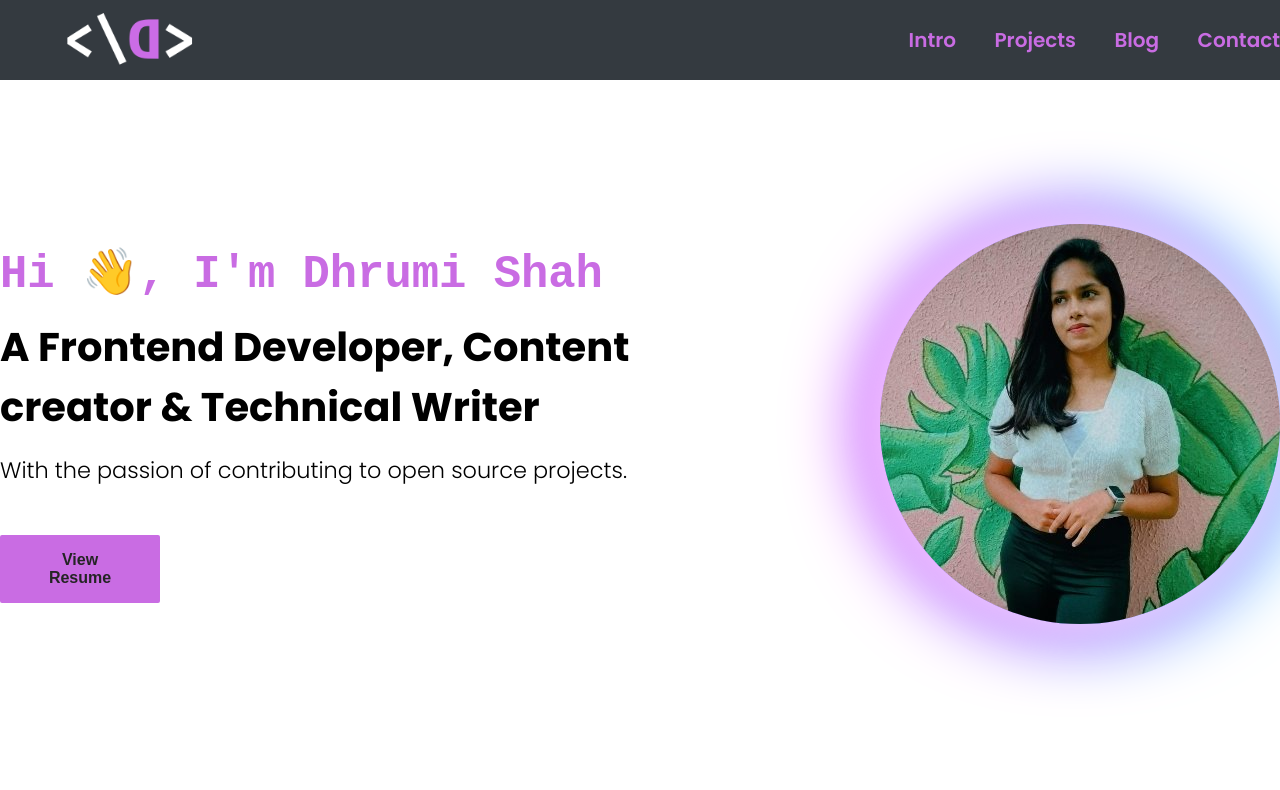
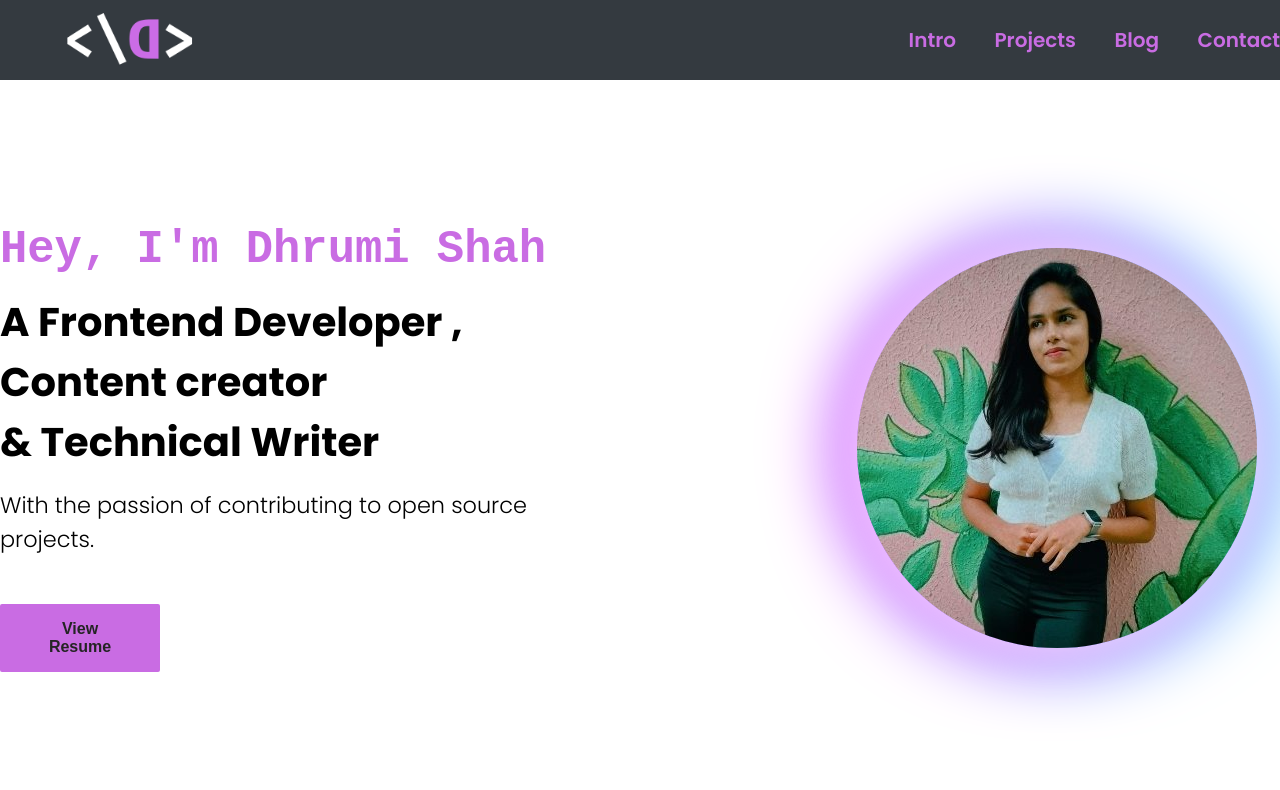
Before and after one commit to dhrumishah/My-portfolio, a React (Vite) app: page / in a window 1280 px wide. Shown: the top 790 px of the page. Built offline with nearby package versions, Linux system fonts and the light colour scheme; a web font is replaced by a local one.

Commit message:
updated resume

```diff
--- a/src/About.jsx
+++ b/src/About.jsx
@@ -10,9 +10,7 @@ import { useNavigate } from "react-router-dom";
 export default function About() {
   const navigate = useNavigate();
   function btnClick() {
-    window.open(
-      "https://drive.google.com/file/d/1DuMenTRnlHX76hgLm5RHuIzB6vBX5165/view?usp=sharing"
-    );
+    window.open("");
   }
   return (
     <>
--- a/src/Blog.jsx
+++ b/src/Blog.jsx
@@ -2,9 +2,9 @@ import React from "react";
 import ReactDOM from "react-dom";
 import "./App.css";
 import Nav from "./Nav";
-import Blog_1 from "./images/blog-1.jpg";
-import Blog_2 from "./images/blog-2.jpg";
-import Blog_3 from "./images/blog-3.jpg";
+import Blog_1 from "/images/blog/blog-1.jpg";
+import Blog_2 from "/images/blog/blog-2.jpg";
+import Blog_3 from "/images/blog/blog-3.jpg";
 import RightArrows from "./images/right-arrow.svg";
 import LeftArrows from "./images/left-arrow.svg";
 import { useNavigate } from "react-router-dom";
--- a/src/pages/About/index.jsx
+++ b/src/pages/About/index.jsx
@@ -3,17 +3,18 @@ import "./index.css";
 export default function About() {
   function btnClick() {
     window.open(
-      "https://drive.google.com/file/d/1DuMenTRnlHX76hgLm5RHuIzB6vBX5165/view?usp=sharing"
+      "https://drive.google.com/file/d/1CQ8IY0OWF4EQpZnSF6hmc4hW3D49TIVZ/view?usp=share_link"
     );
   }
   return (
     <div className="about--section container">
       <div className="about--heading">
         <h1 className="about--title animate__animated animate__fadeInLeft animate__slow">
-          Hi 👋, I'm Dhrumi Shah
+          Hey, I'm Dhrumi Shah
         </h1>
         <h2 className="about--content animate__animated animate__zoomInUp animate__slow">
-          A Frontend Developer, Content creator & Technical Writer
+          A Frontend Developer ,<br /> Content creator
+          <br /> & Technical Writer
         </h2>
         <p className="about--para animate__animated animate__zoomInUp animate__slow">
           With the passion of contributing to open source projects.
```
Lines whose indentation alone changed are shown as unchanged.
